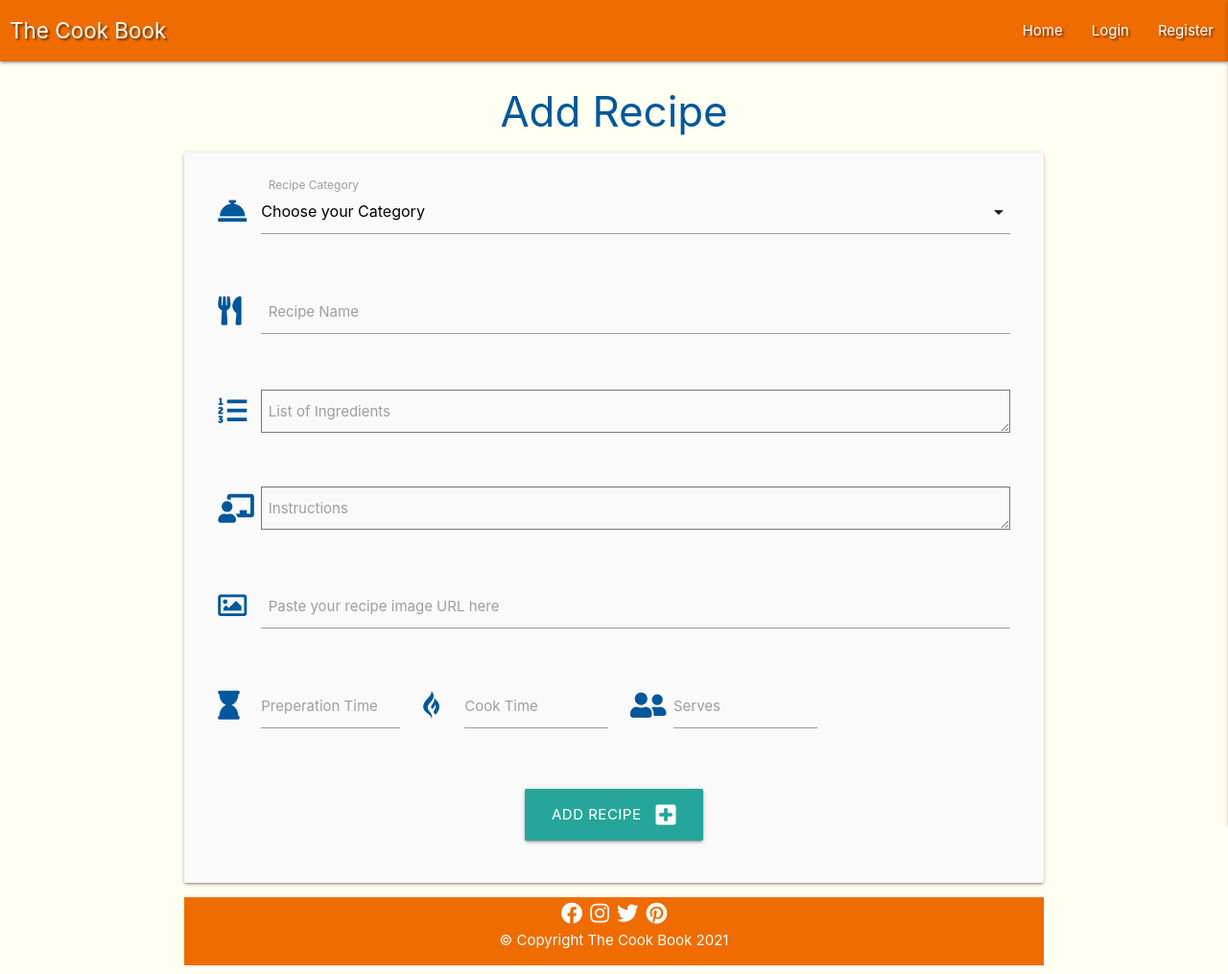
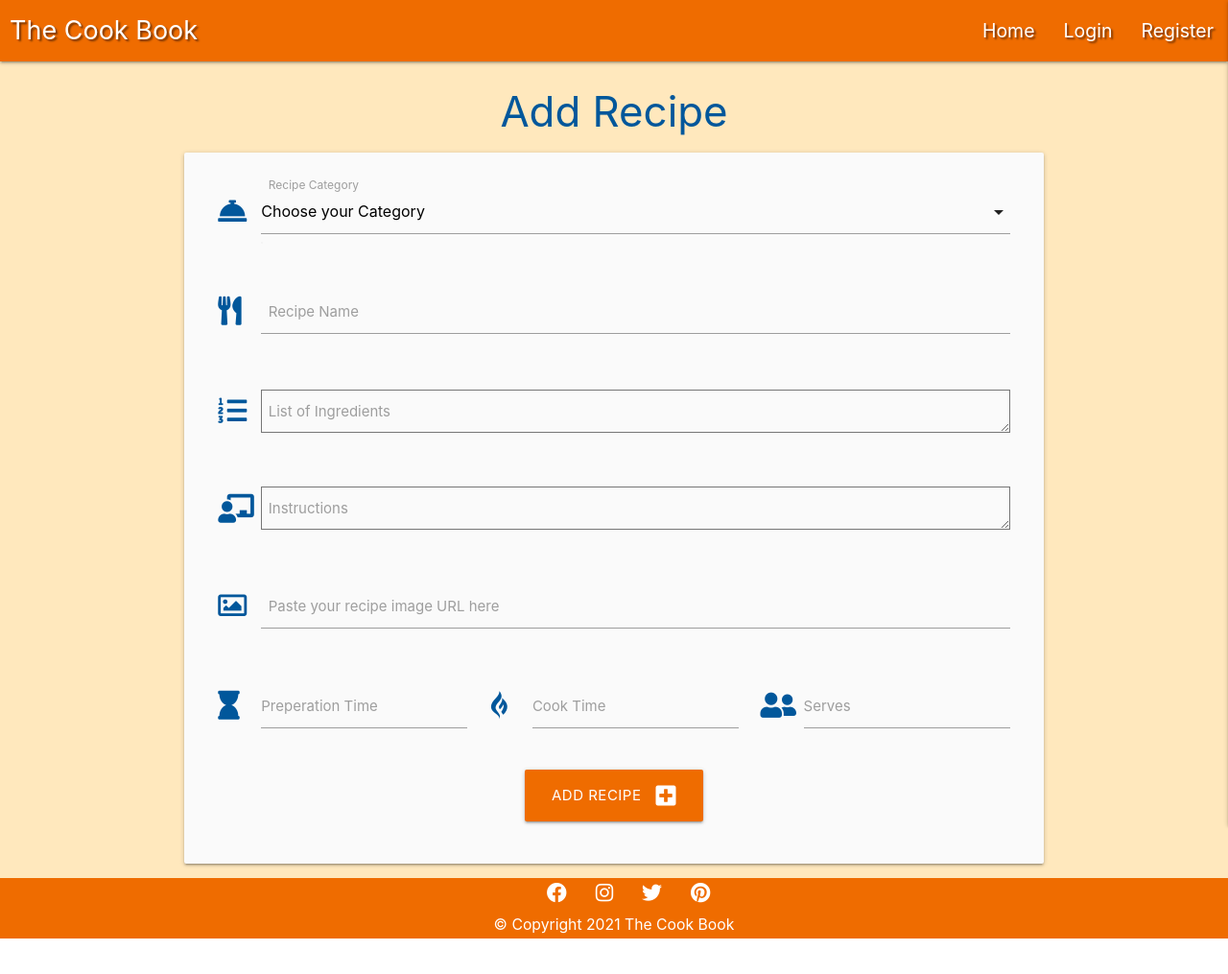
Before and after one commit to Bhargavi84/The-Cook-Book, a Flask app: page /add_recipe in a window 1280 px wide. Shown: the whole page at 96% size. After the commit the page ends 978 px from the top, so only its background shows below. Run offline with Flask 2, Linux system fonts and the light colour scheme; data that the repository does not hold is empty; some libraries are stand-ins or nearby versions.

Commit message:
Footer resizing and style

```diff
--- a/static/css/style.css
+++ b/static/css/style.css
@@ -1,14 +1,18 @@
 @import url('https://fonts.googleapis.com/css2?family=Roboto:ital,wght@0,300;0,400;0,500;0,700;1,300;1,400;1,500&display=swap');
 
 body{
-	background-color:rgb(255, 255, 242);
+	background-color:#ffe8bd;
 }
 
 /*--------Navbar------*/
 
-.nav-wrapper .brand-logo{
-	font-size: 1.5rem;
+.nav-wrapper .brand-logo {
+	font-size: 1.8rem;
 	margin-left: 10px;
+}
+
+.nav ul a{
+	font-size: 1.3rem;
 }
 
 
@@ -71,8 +75,9 @@ body{
 
 #footer {
 	width: 100%;
-	height: 10vh;
-
+	bottom: 0;
+	padding: 0;
+	position: static;
 
 }
 
@@ -83,28 +88,34 @@ body{
 
 }
 
+
 ul.social {
 	list-style-type: none;
 	margin: 0 auto;
 	padding: 0;
-	font-size: 1.5rem;
+	font-size: 1.4rem;
 	display: inline-flex;
-
 }
 
 ul.social li a i {
 	color: white;
 	transition: all 0.4s ease-out;
-    padding: 4px;
+	padding: 0 0 0 2rem;
+	margin: 0;
+
+
 }
 
 .social li a i:hover {
-	color: #f87911;
+	color: #2811f8;
+
+
 }
 
 .copyright {
 	text-decoration: none;
 	color: #fff;
-	padding-top: 0;
-	margin-top: auto;
+	margin: 0;
+	font-size: 1.4rem;
+
 }
--- a/templates/add_recipe.html
+++ b/templates/add_recipe.html
@@ -66,22 +66,20 @@
         <!--Preperation, Cooktime and Serves-->
 
         <div class="row">
-            <div class="input-field col s3">
+            <div class="input-field col s4">
                 <i class="fas fa-hourglass prefix light-blue-text text-darken-4"></i>
                 <input id="prep_time" name="prep_time" type="number" min="0" max="120" class="validate" required>
                 <label for="cook_time">Preperation Time</label>
             </div>
-            <div class="row">
-                <div class="input-field col s3">
+            <div class="input-field col s4">
                 <i class="fab fa-gripfire prefix light-blue-text text-darken-4"></i>
                 <input id="cook_time" name="cook_time" type="number" min="0" max="120" class="validate">
                 <label for="cook_time">Cook Time</label>
             </div>
-                <div class="input-field col s3">
+            <div class="input-field col s4">
                 <i class="fas fa-user-friends prefix light-blue-text text-darken-4"></i>
                 <input id="serves" name="serves" type="number" min="1" max="10" class="validate" required>
                 <label for="serves">Serves</label>
-                </div>
             </div>
         </div>
 
@@ -89,7 +87,7 @@
 
         <div class="row">
             <div class="col s12 center-align">
-                <button type="submit" class="btn-large white-text text-darken-4 text">
+                <button type="submit" class="btn-large white-text orange darken-3">
                     Add Recipe <i class="fas fa-plus-square right"></i>
                 </button>
             </div>
--- a/templates/base.html
+++ b/templates/base.html
@@ -78,41 +78,34 @@
     {% block scripts %}
     {% endblock %}
 
+
+<!--Footer-->
+
 <!-- Footer -->
+      <div id="footer">
          <footer>
-    <div id="footer">
-        <div class="row container">
-            <div class="col s12 footer-items center-align orange darken-3">
+            <div class="container-fluid orange darken-3">
+               <div class="row footer-items ">
+                  <div class="col s12 center-align ">
                      <ul class="social">
-                     <li>
-                        <a href="https://www.facebook.com" target="_blank">
-                            <i class="fab fa-facebook"></i>
-                        </a>
-                    </li>
-                    <li>
-                        <a href="https://www.instagram.com" target="_blank">
-                        <i class="fab fa-instagram"></i>
-                        </a>
-                        </li>
-                        <li><a href="https://www.twitter.com" target="_blank">
-                            <i class="fab fa-twitter"></i>
-                             </a>
-                        </li>
-                        <li><a href="https://www.pintrest.com" target="_blank">
-                            <i class="fab fa-pinterest"></i>
-                            </a>
-                        </li>
+                        <li><a href="https://www.facebook.com" target="_blank"><i class="fab fa-facebook pr-2"
+                           aria-hidden="true"></i><span class="sr-only">Facebook</span></a></li>
+                        <li><a href="https://www.instagram.com" target="_blank"><i class="fab fa-instagram"
+                           aria-hidden="true"></i><span class="sr-only">Instagram</span></a></li>
+                        <li><a href="https://www.twitter.com" target="_blank"><i class="fab fa-twitter pl-2"
+                           aria-hidden="true"></i><span class="sr-only">Twitter</span></a></li>
+                        <li><a href="https://www.pinterest.com" target="_blank"><i class="fab fa-pinterest pl-2"
+                            aria-hidden="true"></i><span class="sr-only">Twitter</span></a></li>
                      </ul>
                      <br>
-                        <p class="copyright">
-                            <medium>&copy; Copyright The Cook Book 2021 </medium>
-                        </p>
+                     <p class="copyright"><small>&copy; Copyright 2021 The Cook Book </small></p>
                   </div>
                </div>
             </div>
          </footer>
+      </div>
+      <!-- Footer end-->
 
-    <!-- Footer end-->
 
 </body>
 </html>
--- a/templates/recipes.html
+++ b/templates/recipes.html
@@ -9,7 +9,7 @@
             <div class="input-field col s12 m8">
                 <i class="fas fa-search prefix light-blue-text text-darken-4"></i>
                 <input type="text" name="query" id="query" minlength="3" class="validate" required>
-                <label for="query">Search Tasks</label>
+                <label for="query">Search Recipe</label>
             </div>
             <div class="col s12 m4">
                 <a href="{{ url_for('get_recipes') }}" class="red btn text-shadow">Reset</a>
```
Lines whose indentation alone changed are shown as unchanged.
